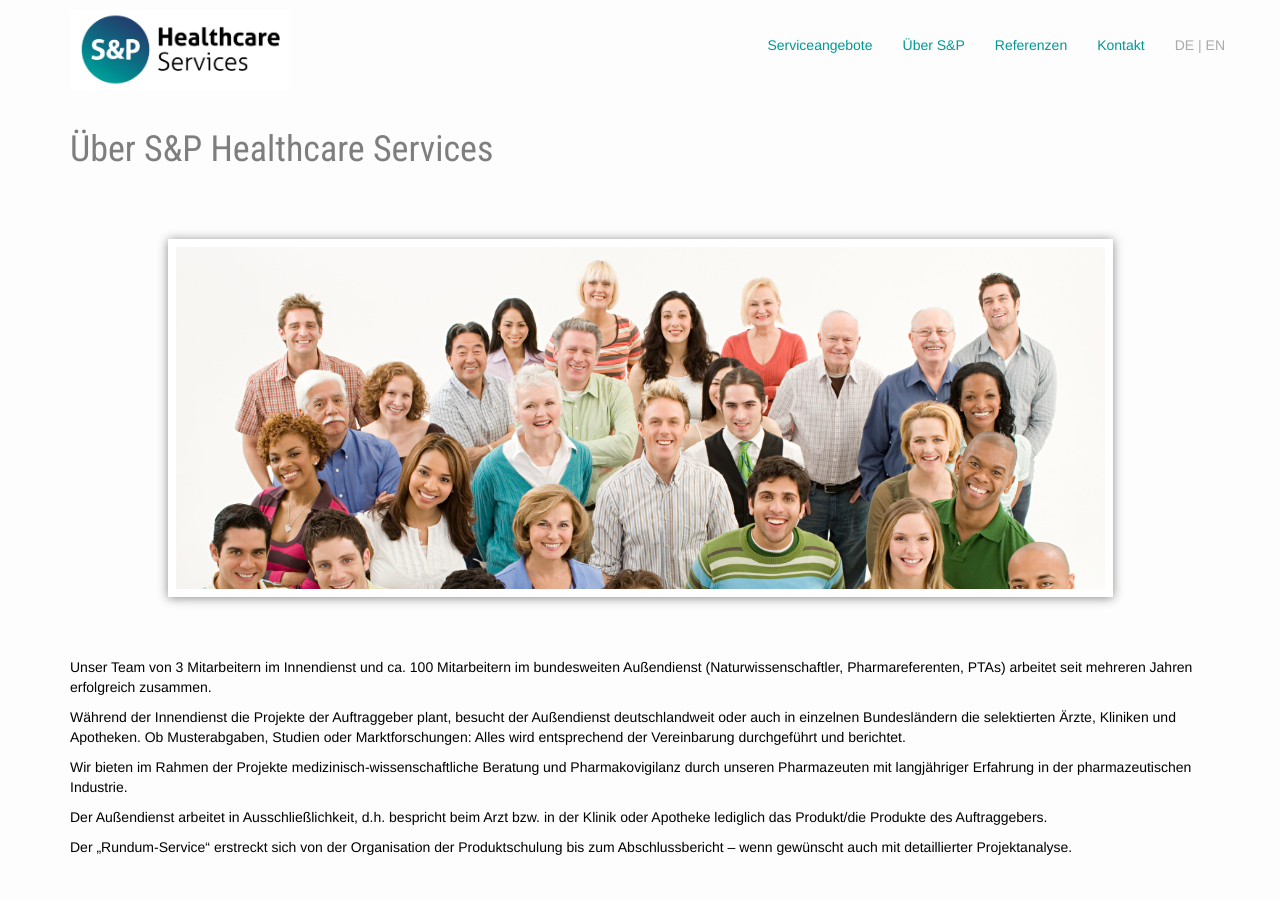
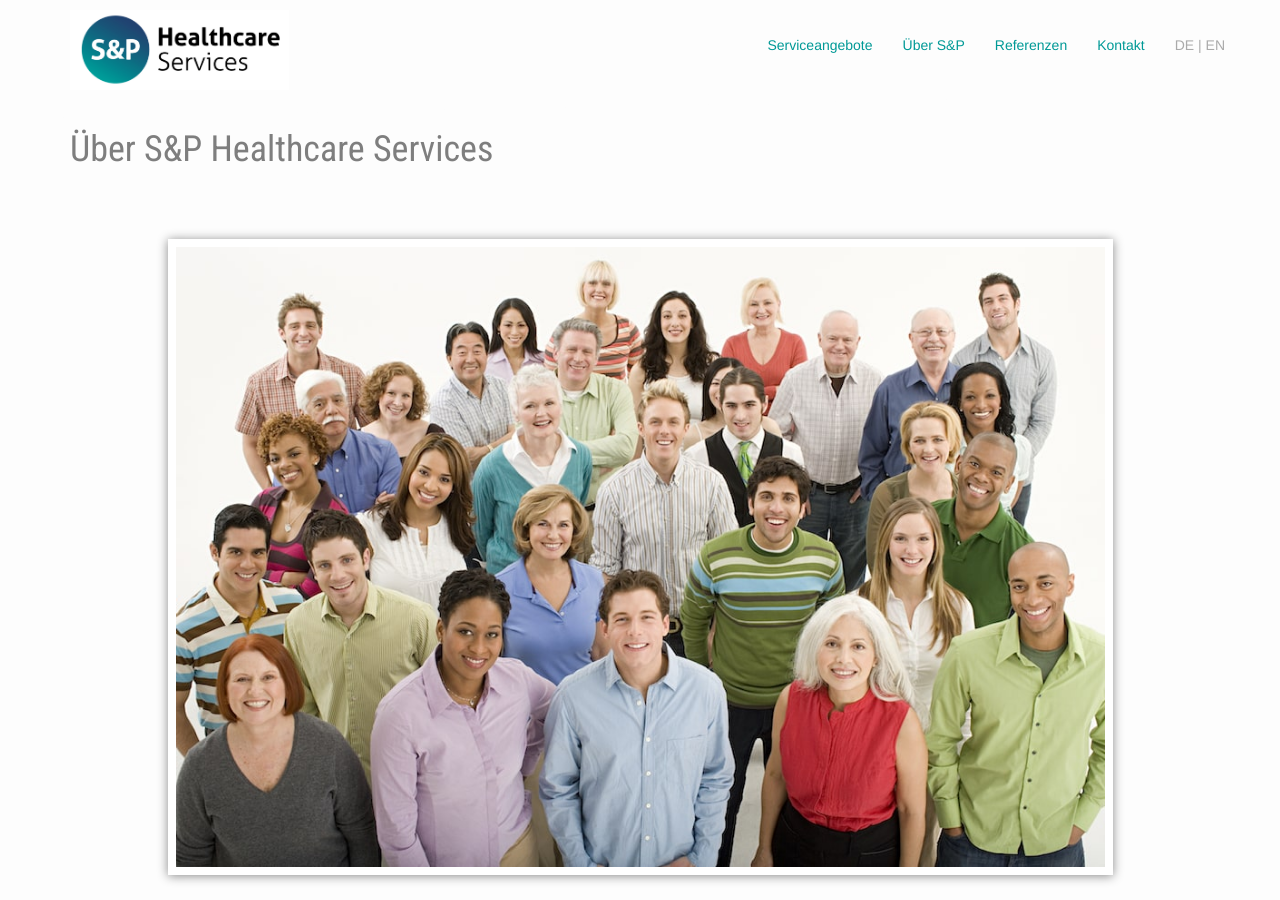
Before and after one commit to samlawski/sp-healthcare, a Jekyll site: the page built from index.html, in a window 1280 px wide and 900 px high, scrolled down 702 px. Built offline with Jekyll 4.4.1, drawn with Linux system fonts in a browser that asks for light colours; nearby versions of some CDN libraries.

Commit message:
Updated 'index.html' via CloudCannon

```diff
--- a/index.html
+++ b/index.html
@@ -100,7 +100,7 @@
 
   <div class="row">
     <div class="col-sm-offset-1 col-sm-10 space-after space-before">
-      <img class="img-responsive margin-center portrait editable" src="/uploads/istock-75940722.jpg" width="1280" />
+      <img class="img-responsive margin-center portrait editable" src="/uploads/istock-75940723.jpg" width="1280" />
     </div>
   </div>
 
```
